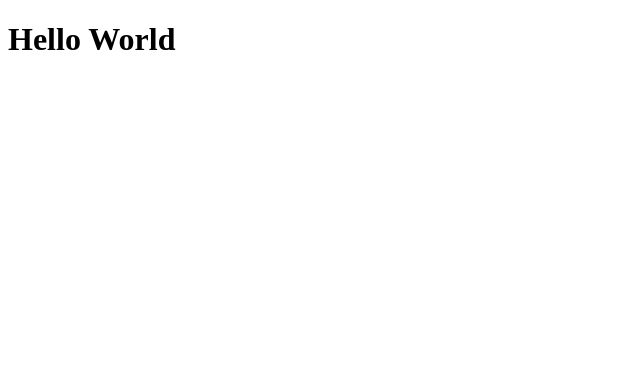
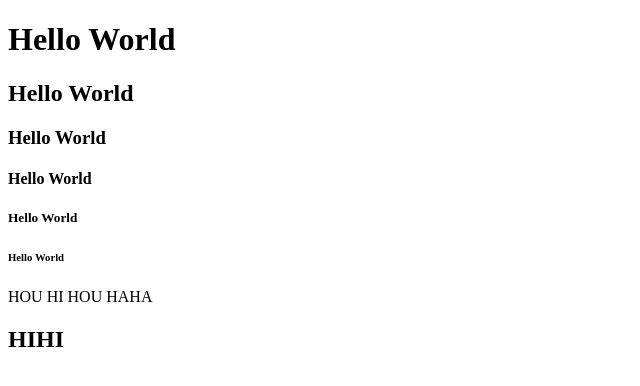
Before and after one commit to GregVen/Initiation_HTML, a plain HTML site: page index.html in a window 1280 px wide. Shown: the whole page, without its empty margins (0-640 px from the left). Drawn offline with Linux system fonts and the light colour scheme.

Commit message:
premier commit - push projet2

```diff
--- a/index.html
+++ b/index.html
@@ -7,5 +7,14 @@
 </head>
 <body>
     <h1>Hello World</h1>
+    <h2>Hello World</h2>
+    <h3>Hello World</h3>
+    <h4>Hello World</h4>
+    <h5>Hello World</h5>
+    <h6>Hello World</h6>
+
+    HOU HI HOU HAHA
+
+    <h2>HIHI</h2>
 </body>
 </html>
```
